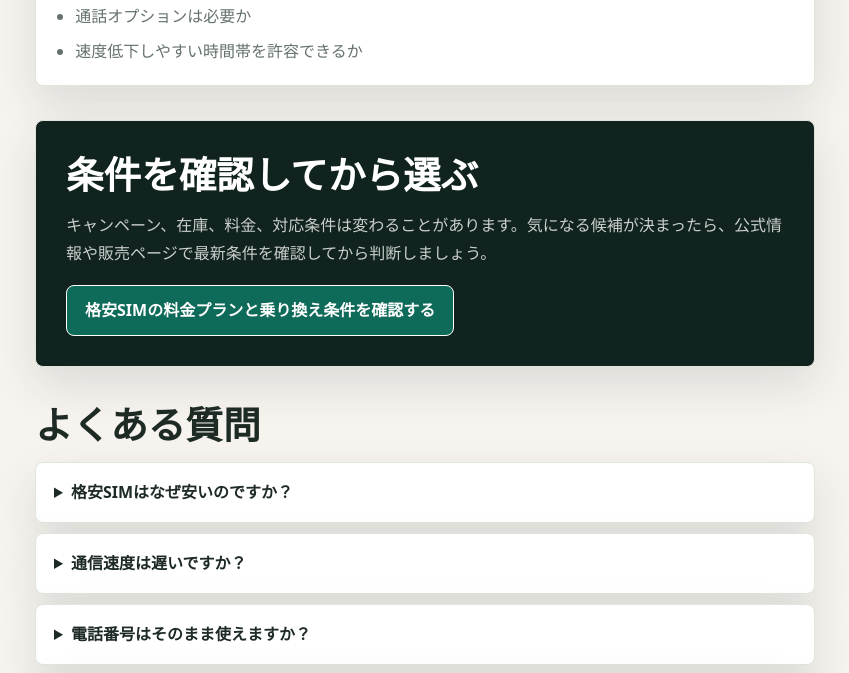
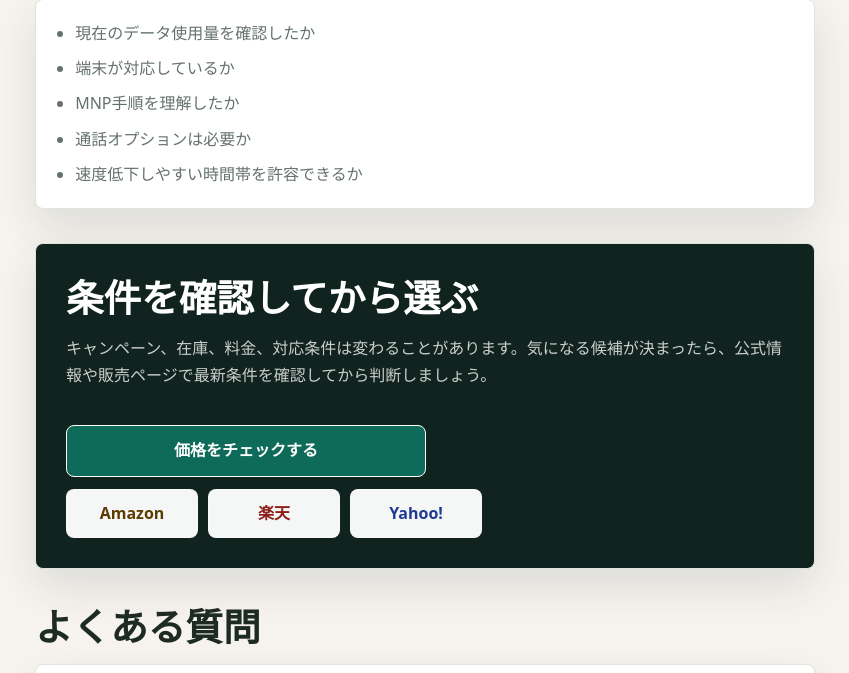
Before and after one commit to tomoya0217-art/kurashi-lab, a PHP site: page /articles/cheap-sim.html in a window 1280 px wide. Shown: the part 5827-6500 px from the top of the page, without its empty margins (349-1198 px from the left). Run offline with PHP 8.4, Linux system fonts and the light colour scheme.

Commit message:
Improve affiliate CTA layout

```diff
--- a/outputs/articles/cheap-sim.html
+++ b/outputs/articles/cheap-sim.html
@@ -194,12 +194,12 @@
               <h2>比較表</h2>
               <div class="table-wrap">
                 <table class="comparison-table wide-table">
-                  <thead><tr><th>比較軸</th><th>良い点</th><th>注意点</th><th>向いている人</th></tr></thead>
-                  <tbody><tr><th>小容量</th><td>月額を大きく下げやすい</td><td>動画視聴が多いと不足</td><td>Wi-Fi中心の人</td></tr>
-<tr><th>中容量</th><td>料金と使いやすさのバランス</td><td>最安ではない</td><td>普段使い全般</td></tr>
-<tr><th>大容量</th><td>外でも動画やテザリングしやすい</td><td>光回線併用なら過剰なことも</td><td>外出先利用が多い人</td></tr>
-<tr><th>サブブランド</th><td>速度とサポートのバランスがよい</td><td>最安級より高め</td><td>速度低下が不安な人</td></tr>
-<tr><th>オンライン専用</th><td>料金がわかりやすい</td><td>対面サポートは少ない</td><td>自分で手続きできる人</td></tr></tbody>
+                  <thead><tr><th>比較軸</th><th>良い点</th><th>注意点</th><th>向いている人</th><th>購入</th></tr></thead>
+                  <tbody><tr><th>小容量</th><td>月額を大きく下げやすい</td><td>動画視聴が多いと不足</td><td>Wi-Fi中心の人</td><td class="table-cta"><div class="table-buy">  <!-- moshimo-affiliate: 比較表内CTA。href="#" を商品別の広告リンクに差し替えてください -->  <a class="button small price-check" href="#" rel="sponsored nofollow">価格をチェックする</a></div></td></tr>
+<tr><th>中容量</th><td>料金と使いやすさのバランス</td><td>最安ではない</td><td>普段使い全般</td><td class="table-cta"><div class="table-buy">  <!-- moshimo-affiliate: 比較表内CTA。href="#" を商品別の広告リンクに差し替えてください -->  <a class="button small price-check" href="#" rel="sponsored nofollow">価格をチェックする</a></div></td></tr>
+<tr><th>大容量</th><td>外でも動画やテザリングしやすい</td><td>光回線併用なら過剰なことも</td><td>外出先利用が多い人</td><td class="table-cta"><div class="table-buy">  <!-- moshimo-affiliate: 比較表内CTA。href="#" を商品別の広告リンクに差し替えてください -->  <a class="button small price-check" href="#" rel="sponsored nofollow">価格をチェックする</a></div></td></tr>
+<tr><th>サブブランド</th><td>速度とサポートのバランスがよい</td><td>最安級より高め</td><td>速度低下が不安な人</td><td class="table-cta"><div class="table-buy">  <!-- moshimo-affiliate: 比較表内CTA。href="#" を商品別の広告リンクに差し替えてください -->  <a class="button small price-check" href="#" rel="sponsored nofollow">価格をチェックする</a></div></td></tr>
+<tr><th>オンライン専用</th><td>料金がわかりやすい</td><td>対面サポートは少ない</td><td>自分で手続きできる人</td><td class="table-cta"><div class="table-buy">  <!-- moshimo-affiliate: 比較表内CTA。href="#" を商品別の広告リンクに差し替えてください -->  <a class="button small price-check" href="#" rel="sponsored nofollow">価格をチェックする</a></div></td></tr></tbody>
                 </table>
               </div>
             </section>
@@ -242,7 +242,18 @@
               <h2>条件を確認してから選ぶ</h2>
               <p>キャンペーン、在庫、料金、対応条件は変わることがあります。気になる候補が決まったら、公式情報や販売ページで最新条件を確認してから判断しましょう。</p>
               <!-- affiliate-link: href="#" をASPや広告主のリンクに差し替えてください -->
-              <a class="button primary" href="#" rel="sponsored nofollow">格安SIMの料金プランと乗り換え条件を確認する</a>
+                            <div class="affiliate-actions" aria-label="購入先リンク">
+                <!-- moshimo-affiliate: メインCTA。href="#" をもしもアフィリエイトの広告リンクに差し替えてください -->
+                <a class="button primary price-check" href="#" rel="sponsored nofollow">価格をチェックする</a>
+                <div class="shop-buttons">
+                  <!-- moshimo-affiliate: Amazonリンクに差し替え -->
+                  <a class="shop-button amazon" href="#" rel="sponsored nofollow">Amazon</a>
+                  <!-- moshimo-affiliate: 楽天市場リンクに差し替え -->
+                  <a class="shop-button rakuten" href="#" rel="sponsored nofollow">楽天</a>
+                  <!-- moshimo-affiliate: Yahoo!ショッピングリンクに差し替え -->
+                  <a class="shop-button yahoo" href="#" rel="sponsored nofollow">Yahoo!</a>
+                </div>
+              </div>
             </section>
             <section id="faq" class="faq-list">
               <h2>よくある質問</h2>
@@ -262,7 +273,18 @@
               <p>特に初心者は、候補を見ているうちに「少し高いけれど便利そう」「安いからこれでよさそう」と判断が揺れやすくなります。そんなときは、この記事で整理した後悔ポイント、チェックリスト、購入前の確認ポイントに戻ってください。自分に必要な条件を満たしていて、受け入れられる注意点が明確なら、その選択は納得感のある候補になります。</p>
               <p>最後に、この記事のチェックリストを使って候補を2つか3つに絞り、公式ページで最新条件を確認しましょう。家族で使うもの、毎日使うもの、月額費用が続くものほど、購入前の数分の確認が満足度を大きく左右します。納得できる理由が残ったものを選ぶことが、買ってから後悔しない一番の近道です。</p>
               <!-- affiliate-link: href="#" をASPや広告主のリンクに差し替えてください -->
-              <a class="button primary" href="#" rel="sponsored nofollow">格安SIMの料金プランと乗り換え条件を確認する</a>
+                            <div class="affiliate-actions" aria-label="購入先リンク">
+                <!-- moshimo-affiliate: メインCTA。href="#" をもしもアフィリエイトの広告リンクに差し替えてください -->
+                <a class="button primary price-check" href="#" rel="sponsored nofollow">価格をチェックする</a>
+                <div class="shop-buttons">
+                  <!-- moshimo-affiliate: Amazonリンクに差し替え -->
+                  <a class="shop-button amazon" href="#" rel="sponsored nofollow">Amazon</a>
+                  <!-- moshimo-affiliate: 楽天市場リンクに差し替え -->
+                  <a class="shop-button rakuten" href="#" rel="sponsored nofollow">楽天</a>
+                  <!-- moshimo-affiliate: Yahoo!ショッピングリンクに差し替え -->
+                  <a class="shop-button yahoo" href="#" rel="sponsored nofollow">Yahoo!</a>
+                </div>
+              </div>
             </section>
           </div>
         </div>
--- a/outputs/styles.css
+++ b/outputs/styles.css
@@ -806,6 +806,69 @@ textarea:focus {
   border-color: #fff;
 }
 
+.affiliate-actions {
+  display: grid;
+  gap: 12px;
+  margin-top: 18px;
+}
+
+.affiliate-actions .button {
+  width: 100%;
+  max-width: 360px;
+}
+
+.shop-buttons {
+  display: flex;
+  flex-wrap: wrap;
+  gap: 10px;
+}
+
+.shop-button {
+  display: inline-flex;
+  align-items: center;
+  justify-content: center;
+  min-height: 46px;
+  min-width: 132px;
+  padding: 10px 14px;
+  border: 1px solid var(--line);
+  border-radius: 8px;
+  background: var(--surface);
+  color: var(--text);
+  font-weight: 800;
+  text-decoration: none;
+}
+
+.shop-button.amazon {
+  border-color: #f0b84d;
+  color: #5c3b00;
+}
+
+.shop-button.rakuten {
+  border-color: #d75a54;
+  color: #8d1f1b;
+}
+
+.shop-button.yahoo {
+  border-color: #6d84d8;
+  color: #1f3a93;
+}
+
+.cta-box .shop-button {
+  border-color: rgba(255, 255, 255, 0.28);
+  background: rgba(255, 255, 255, 0.96);
+}
+
+.table-cta {
+  min-width: 170px;
+}
+
+.table-buy .button {
+  width: 100%;
+  min-height: 42px;
+  margin-top: 0;
+  white-space: normal;
+}
+
 .faq-list details {
   padding: 16px 18px;
   margin-bottom: 10px;
@@ -884,6 +947,10 @@ textarea:focus {
   margin-top: 18px;
 }
 
+.summary-box .affiliate-actions {
+  margin-top: 20px;
+}
+
 @media (max-width: 860px) {
   .article-layout {
     grid-template-columns: 1fr;
@@ -900,3 +967,19 @@ textarea:focus {
     grid-template-columns: 1fr;
   }
 }
+
+@media (max-width: 560px) {
+  .affiliate-actions .button {
+    max-width: none;
+  }
+
+  .shop-buttons {
+    display: grid;
+    grid-template-columns: 1fr;
+  }
+
+  .shop-button {
+    width: 100%;
+    min-height: 48px;
+  }
+}
```
Also changed, not shown: outputs/articles/cheap-iphone.html (+30 -8 lines), outputs/articles/drum-washer.html (+30 -8 lines), outputs/articles/electric-toothbrush.html (+30 -8 lines), outputs/articles/fiber-internet.html (+30 -8 lines), outputs/articles/iphone-android.html (+30 -8 lines), outputs/articles/mobile-battery.html (+30 -8 lines), outputs/articles/robot-vacuum.html (+30 -8 lines), outputs/articles/smartwatch.html (+30 -8 lines), outputs/articles/wireless-earphones.html (+30 -8 lines).
